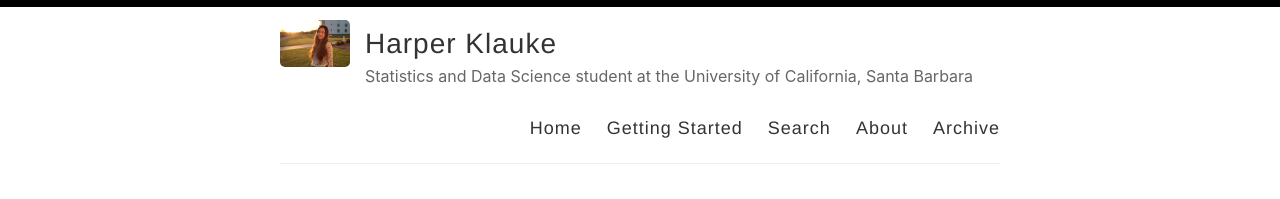
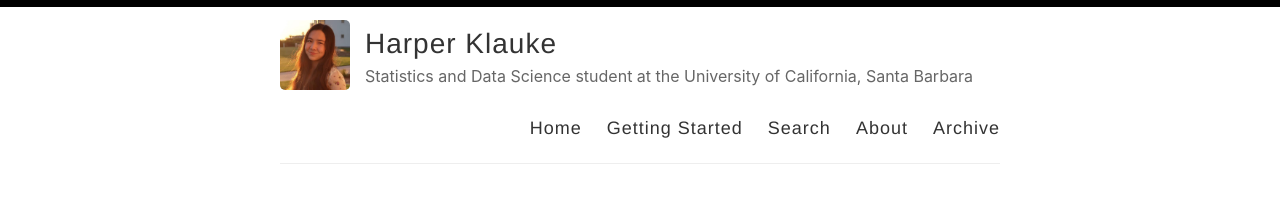
Before and after one commit to harperklauke/harperklauke.github.io, a Jekyll site: the page built from index.html, in a window 1280 px wide. Shown: the top 199 px of the page. Built offline with Jekyll 4.4.1, drawn with Linux system fonts in a browser that asks for light colours; the list of posts is cut into pages by our own code.

Commit message:
Update _config.yml

```diff
--- a/_config.yml
+++ b/_config.yml
@@ -12,7 +12,7 @@ name: Harper Klauke
 description: Statistics and Data Science student at the University of California, Santa Barbara
 
 # URL of your avatar or profile pic (you could use your GitHub profile pic)
-avatar: /images/sun_profile.jpg
+avatar: /images/sun_profile_square.jpg
 
 #
 # Flags below are optional
```
